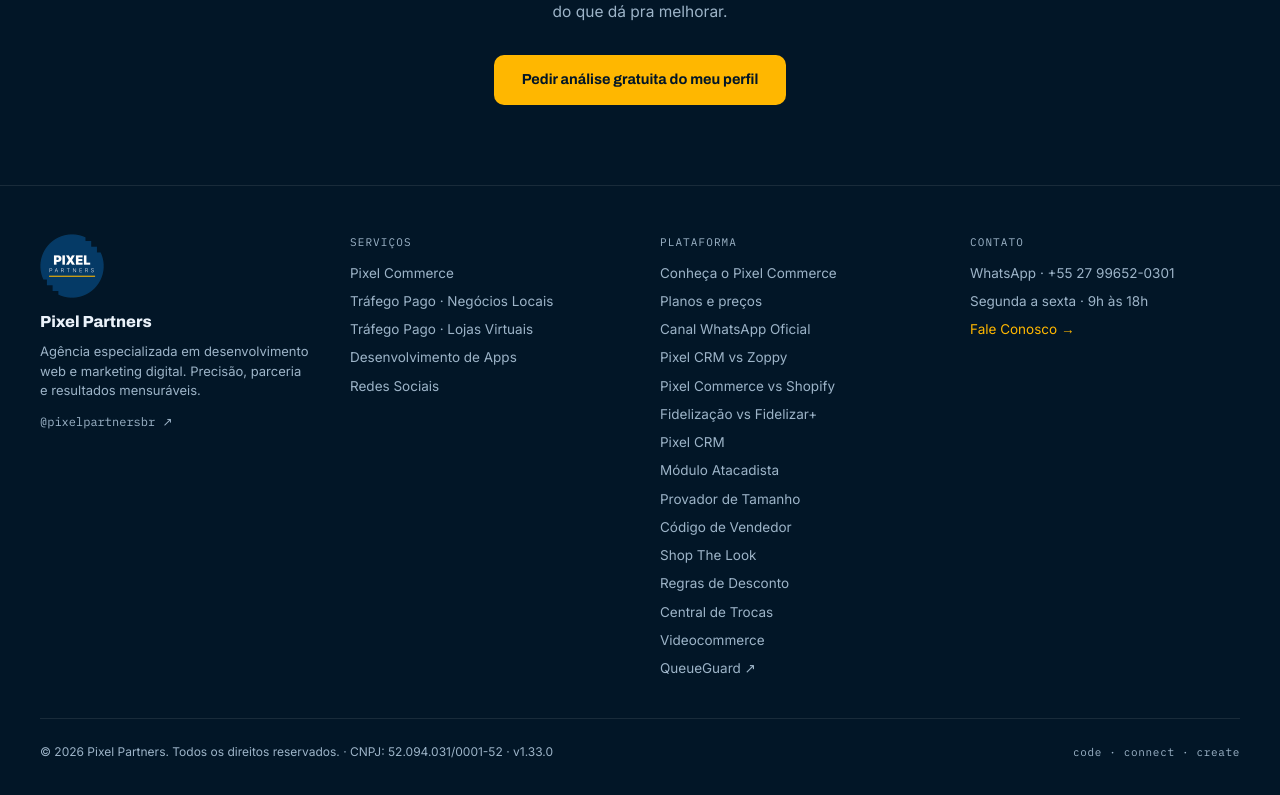
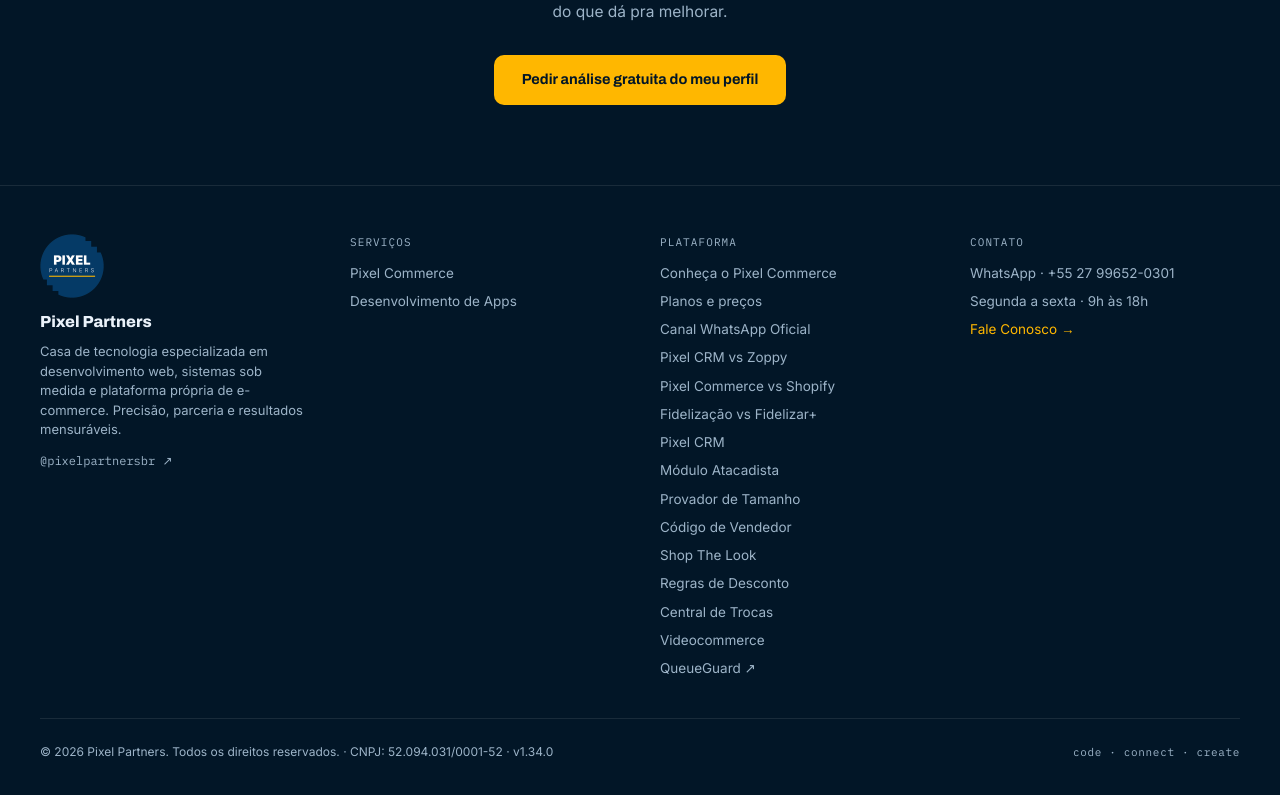
Before and after one commit to pixelpartnersbr/website-pixel, a Next.js app: page /redes-sociais in a window 1280 px wide. Shown: the part 4951-5746 px from the top of the page. Built offline with nearby package versions, Linux system fonts and the light colour scheme.

Commit message:
reformulação pós shopixel

```diff
--- a/app/layout.tsx
+++ b/app/layout.tsx
@@ -3,14 +3,14 @@
 import SmoothScroll from "@/components/SmoothScroll";
 
 export const metadata: Metadata = {
-  title: "Pixel Partners — Tecnologia e Marketing para crescer de verdade",
+  title: "Pixel Partners — Tecnologia própria para crescer de verdade",
   description:
-    "Agência boutique de desenvolvimento web e marketing digital. Criadora da plataforma Pixel Commerce: WooCommerce com segurança, inteligência e automação proprietárias.",
+    "Casa de tecnologia especializada em desenvolvimento web, sistemas sob medida e apps. Criadora da plataforma Pixel Commerce: WooCommerce com segurança, inteligência e automação proprietárias.",
   metadataBase: new URL("https://pixelpartners.com.br"),
   openGraph: {
     title: "Pixel Partners",
     description:
-      "Tecnologia própria, marketing certificado e a plataforma Pixel Commerce. Code. Connect. Create.",
+      "Tecnologia própria, sistemas sob medida e a plataforma Pixel Commerce. Code. Connect. Create.",
     images: [
       {
         url: "https://d8j0ntlcm91z4.cloudfront.net/user_3Am4Jv4nSnw3p3H5eVz5c4jDLKs/hf_20260713_193947_c566a573-9fe4-4ac7-a7be-611e2728ae3f.png",
--- a/app/redes-sociais/page.tsx
+++ b/app/redes-sociais/page.tsx
@@ -1,4 +1,5 @@
 import type { Metadata } from "next";
+import { MARKETING_ATIVO } from "@/components/site/config";
 import SiteHeader from "@/components/site/SiteHeader";
 import SiteFooter from "@/components/site/SiteFooter";
 import { RsHero, RsProblema, RsPlanos, RsBenchmark, RsCalculadora, RsQuemFaq, RsCTA } from "@/components/RedesSociais";
@@ -7,6 +8,8 @@
   title: "Gestão de Redes Sociais para Negócios Locais e Saúde | Pixel Partners",
   description:
     "Estratégia, conteúdo, artes e vídeo com aprovação sua em tudo — a partir de R$ 1.450/mês, com preços públicos comparados às faixas reais do mercado. Sem fidelidade.",
+  // desconectada do site público — volta a indexar quando MARKETING_ATIVO = true
+  robots: MARKETING_ATIVO ? undefined : { index: false, follow: false },
 };
 
 export default function RedesSociaisPage() {
--- a/app/trafego-ecommerce/page.tsx
+++ b/app/trafego-ecommerce/page.tsx
@@ -1,4 +1,5 @@
 import type { Metadata } from "next";
+import { MARKETING_ATIVO } from "@/components/site/config";
 import Header from "@/components/Header";
 import Footer from "@/components/Footer";
 import { TeHero, TeTiers, TeCalculadora, TeDiferenciais, TeFaqCta } from "@/components/TrafegoEcommerce";
@@ -7,6 +8,8 @@
   title: "Tráfego Pago para Lojas Virtuais — fee fixo, 0% sobre a verba | Pixel Partners",
   description:
     "Google e Meta Ads otimizados sobre venda líquida real, com fee fixo por faixa de verba (a partir de R$ 2.000/mês) e 0% de comissão sobre o que você investe.",
+  // desconectada do site público — volta a indexar quando MARKETING_ATIVO = true
+  robots: MARKETING_ATIVO ? undefined : { index: false, follow: false },
 };
 
 export default function TrafegoEcommercePage() {
--- a/app/trafego-pago/page.tsx
+++ b/app/trafego-pago/page.tsx
@@ -1,4 +1,5 @@
 import type { Metadata } from "next";
+import { MARKETING_ATIVO } from "@/components/site/config";
 import SiteHeader from "@/components/site/SiteHeader";
 import SiteFooter from "@/components/site/SiteFooter";
 import { TpHero, TpPacote, TpInvestimento, TpQuemFaq, TpCTA } from "@/components/TrafegoPago";
@@ -7,6 +8,8 @@
   title: "Tráfego Pago para Negócios Locais — pacote all-in-one | Pixel Partners",
   description:
     "Google Ads gerenciado por agência certificada + site, hospedagem, e-mails e suporte por R$ 1.250/mês fixo. Gestão de até R$ 5.000/mês em anúncios inclusa. Sem fidelidade.",
+  // desconectada do site público — volta a indexar quando MARKETING_ATIVO = true
+  robots: MARKETING_ATIVO ? undefined : { index: false, follow: false },
 };
 
 export default function TrafegoPagoPage() {
--- a/components/Footer.tsx
+++ b/components/Footer.tsx
@@ -1,4 +1,4 @@
-import { BUILD } from "./site/config";
+import { BUILD, MARKETING_ATIVO } from "./site/config";
 
 const modulos: [string, string][] = [
   ["/pixel-crm", "Pixel CRM"],
@@ -13,11 +13,11 @@
 ];
 
 const comparativos: [string, string][] = [
+  ...(MARKETING_ATIVO ? ([["/trafego-ecommerce", "Tráfego Pago"]] as [string, string][]) : []),
   ["/comparativos/pixel-crm-vs-zoppy", "vs Zoppy"],
   ["/comparativos/pixel-commerce-vs-shopify", "vs Shopify"],
   ["/comparativos/fidelizacao-vs-fidelizar-mais", "vs Fidelizar+"],
   ["/videocommerce#comparativo", "vs Widde"],
-  ["/trafego-ecommerce", "Tráfego Pago"],
   ["/planos", "Planos"],
 ];
 
--- a/components/site/Servicos.tsx
+++ b/components/site/Servicos.tsx
@@ -1,13 +1,16 @@
 "use client";
 import Reveal from "../Reveal";
+import { MARKETING_ATIVO } from "./config";
 
 type Servico = {
   name: string; desc: string; tags: string[];
   featured?: boolean; warn?: string; href?: string; cta?: string;
   links?: [string, string][];
+  /** frente de marketing — só aparece quando MARKETING_ATIVO === true */
+  marketing?: boolean;
 };
 
-const servicos: Servico[] = [
+const todos: Servico[] = [
   {
     name: "Desenvolvimento Web & Pixel Commerce", featured: true,
     desc: "Lojas WooCommerce na nossa plataforma proprietária: servidor sob medida, segurança antifraude, analytics de verdade e módulos exclusivos de conversão.",
@@ -15,6 +18,7 @@
     href: "/plataforma", cta: "Conhecer a plataforma",
   },
   {
+    marketing: true,
     name: "Tráfego Pago",
     desc: "Campanhas de alta performance no Google Ads e Meta Ads, com gestão especializada por segmento de negócio e otimização sobre venda líquida.",
     tags: ["E-commerce", "Negócios Locais", "Médicos", "Serviços"],
@@ -26,6 +30,18 @@
     tags: ["Android", "iOS", "Publicação nas Lojas", "Integração com E-commerce"],
   },
   {
+    name: "Sistemas Sob Medida",
+    desc: "Software feito para a sua operação: painéis internos, integrações entre sistemas, automações e módulos que nenhum plugin de prateleira resolve.",
+    tags: ["Integrações", "Automações", "Painéis Internos", "APIs"],
+  },
+  {
+    name: "Infraestrutura & QueueGuard",
+    desc: "Servidor sob medida, monitoramento e o QueueGuard: fila inteligente que mantém a loja de pé quando o pico chega — drop, collab ou Black Friday.",
+    tags: ["Servidor Dedicado", "Alta Disponibilidade", "Picos de Tráfego", "Monitoramento"],
+    href: "/plataforma#queueguard", cta: "Ver na plataforma",
+  },
+  {
+    marketing: true,
     name: "Redes Sociais",
     desc: "Gestão de redes sociais com foco em negócios locais e profissionais da saúde. Conteúdo estratégico que gera autoridade e relacionamento.",
     tags: ["Negócios Locais", "Médicos"],
@@ -33,6 +49,8 @@
     href: "/redes-sociais", cta: "Planos e valores",
   },
 ];
+
+const servicos = todos.filter((s) => MARKETING_ATIVO || !s.marketing);
 
 export default function Servicos() {
   return (
@@ -44,7 +62,7 @@
             Nossos serviços
           </h2>
           <p className="text-[16.5px] text-dim">
-            Soluções integradas de tecnologia e marketing digital para empresas que buscam crescimento
+            Engenharia de software e plataforma proprietária para empresas que buscam crescimento
             consistente — e mensurável.
           </p>
         </Reveal>
--- a/components/site/SiteFooter.tsx
+++ b/components/site/SiteFooter.tsx
@@ -1,4 +1,4 @@
-import { SITE, waLink, BUILD } from "./config";
+import { SITE, waLink, BUILD, MARKETING_ATIVO } from "./config";
 
 export default function SiteFooter() {
   return (
@@ -9,7 +9,7 @@
             <img src="/images/logo-pixel-partners.png" alt="Pixel Partners" className="mb-3 h-16 w-16" />
             <p className="mb-2 font-display text-[16px] font-extrabold">Pixel Partners</p>
             <p className="text-[13px] text-dim">
-              Agência especializada em desenvolvimento web e marketing digital. Precisão, parceria e
+              Casa de tecnologia especializada em desenvolvimento web, sistemas sob medida e plataforma própria de e-commerce. Precisão, parceria e
               resultados mensuráveis.
             </p>
             <a href={SITE.instagram} target="_blank" rel="noopener" className="mt-3 inline-block font-mono text-[12px] text-dim no-underline hover:text-ink">
@@ -20,10 +20,14 @@
             <p className="mb-3 font-mono text-[11px] uppercase tracking-[0.1em] text-dim">Serviços</p>
             <ul className="flex flex-col gap-2 text-[13.5px]">
               <li><a href="/plataforma" className="text-dim no-underline hover:text-ink">Pixel Commerce</a></li>
-              <li><a href="/trafego-pago" className="text-dim no-underline hover:text-ink">Tráfego Pago · Negócios Locais</a></li>
-              <li><a href="/trafego-ecommerce" className="text-dim no-underline hover:text-ink">Tráfego Pago · Lojas Virtuais</a></li>
+              {MARKETING_ATIVO && (
+                <>
+                  <li><a href="/trafego-pago" className="text-dim no-underline hover:text-ink">Tráfego Pago · Negócios Locais</a></li>
+                  <li><a href="/trafego-ecommerce" className="text-dim no-underline hover:text-ink">Tráfego Pago · Lojas Virtuais</a></li>
+                </>
+              )}
               <li><a href="/#servicos" className="text-dim no-underline hover:text-ink">Desenvolvimento de Apps</a></li>
-              <li><a href="/redes-sociais" className="text-dim no-underline hover:text-ink">Redes Sociais</a></li>
+              {MARKETING_ATIVO && <li><a href="/redes-sociais" className="text-dim no-underline hover:text-ink">Redes Sociais</a></li>}
             </ul>
           </div>
           <div>
--- a/components/site/SiteHero.tsx
+++ b/components/site/SiteHero.tsx
@@ -27,7 +27,7 @@
       <div className="wrap relative grid items-center gap-14 lg:grid-cols-[1.05fr_.95fr]">
         <motion.div variants={parent} initial="hidden" animate="show" className="max-w-[820px]">
           <motion.span variants={child} className="eyebrow">
-            Tecnologia · Marketing · Desde 2016
+            Tecnologia própria · Engenharia · Desde 2016
           </motion.span>
           <motion.h1
             variants={child}
@@ -38,8 +38,8 @@
             <span className="text-amber">Parceria verdadeira.</span>
           </motion.h1>
           <motion.p variants={child} className="mb-9 max-w-[560px] text-[17.5px] text-dim">
-            Somos especialistas em transformar presença digital em crescimento mensurável. Tecnologia
-            própria, tráfego pago certificado e a plataforma Pixel Commerce — tudo sob o mesmo teto.
+            Somos especialistas em transformar operação digital em crescimento mensurável. Sistemas sob
+            medida, aplicativos e a plataforma Pixel Commerce — engenharia própria, sob o mesmo teto.
           </motion.p>
           <motion.div variants={child} className="flex flex-wrap gap-3.5">
             <a href="/#contato" className="btn-amber">Fale com um Especialista</a>
--- a/components/site/config.ts
+++ b/components/site/config.ts
@@ -1,5 +1,13 @@
 // ⚙️ AJUSTE AQUI: dados de contato e estatísticas do site institucional
-export const BUILD = "1.33.0";
+export const BUILD = "1.34.0";
+
+/**
+ * Frentes de marketing (Tráfego Pago e Redes Sociais) desligadas do site público.
+ * As páginas continuam no repositório e acessíveis por URL direta, mas ficam
+ * fora dos cards de serviço, dos rodapés e da indexação em buscadores.
+ * Para reconectar tudo: trocar para true.
+ */
+export const MARKETING_ATIVO = false;
 
 export const SITE = {
   whatsapp: "5527996520301",
```
Also changed, not shown: components/site/Sobre.tsx (+7 -7 lines).
